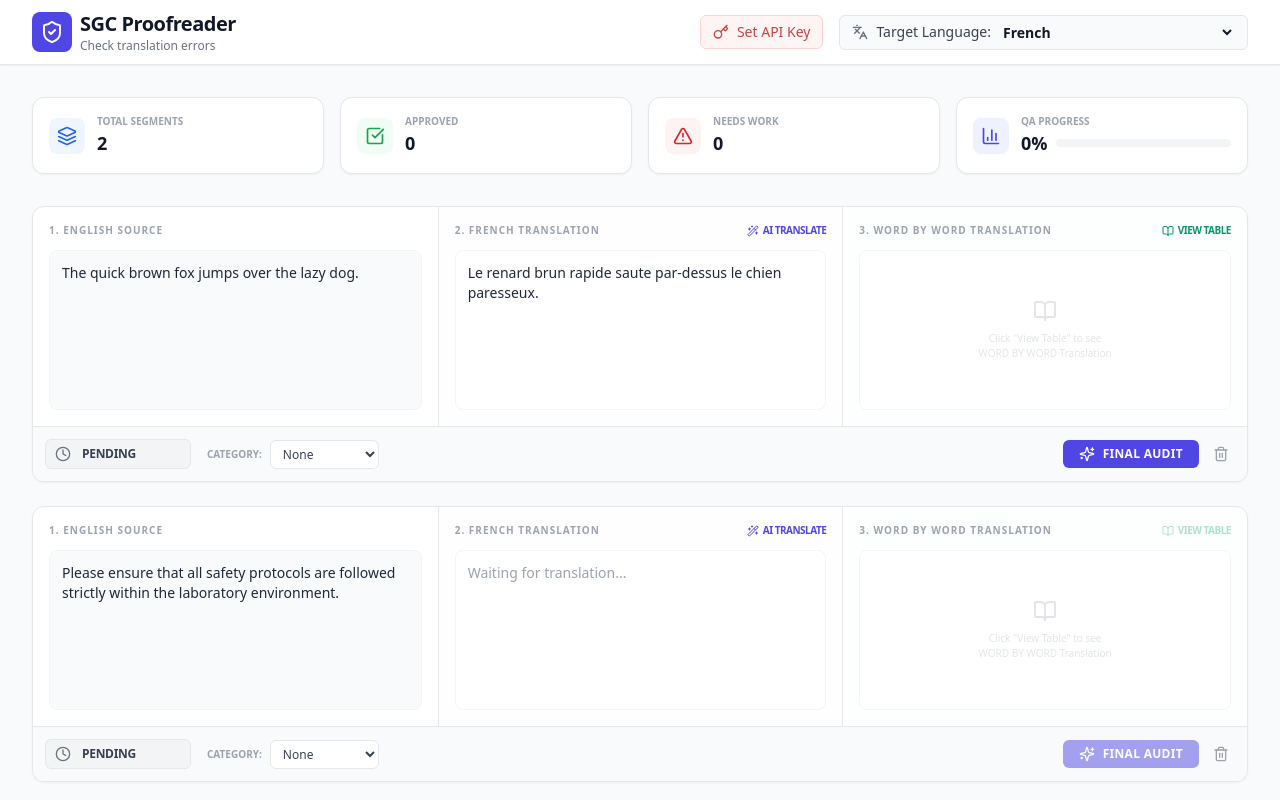
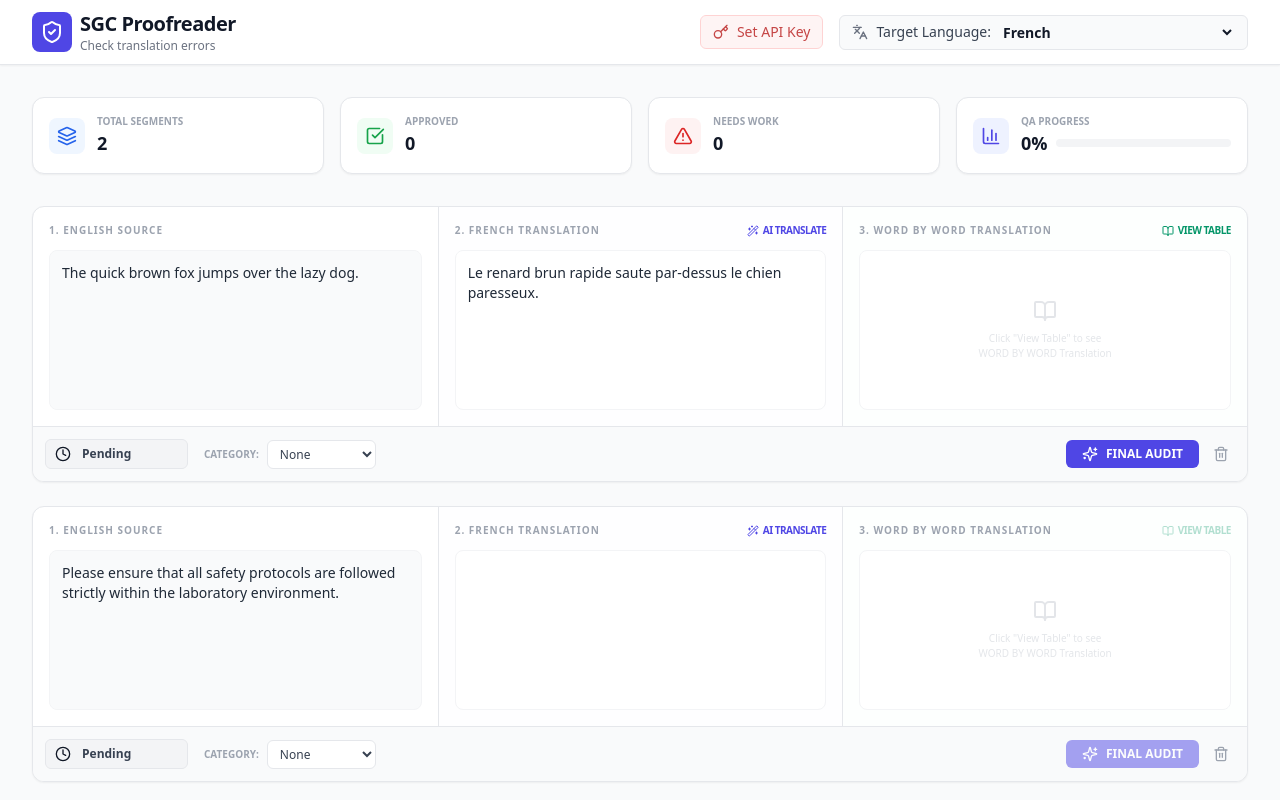
Before and after one commit to AlimaTABS/Proofreader-AI-v0.1, a React (Vite) app: page / in a window 1280 px wide. Shown: the top 800 px of the page. Built offline with nearby package versions, Linux system fonts and the light colour scheme.

Commit message:
Update SegmentRow.tsx

```diff
--- a/components/SegmentRow.tsx
+++ b/components/SegmentRow.tsx
@@ -1,6 +1,6 @@
 
 import React from 'react';
-import { Trash2, Sparkles, CheckCircle, AlertCircle, Clock, BookOpen, Wand2 } from 'lucide-react';
+import { Trash2, Sparkles, CheckCircle, AlertCircle, Clock, BookOpen, Wand2, LucideIcon } from 'lucide-react';
 import { Segment, SegmentStatus, SegmentCategory } from '../types';
 
 interface SegmentRowProps {
@@ -32,24 +32,23 @@ export const SegmentRow: React.FC<SegmentRowProps> = ({
     }
   };
 
-  const StatusIcon = {
+  const statusIcons: Record<SegmentStatus, LucideIcon> = {
     [SegmentStatus.Approved]: CheckCircle,
     [SegmentStatus.NeedsWork]: AlertCircle,
     [SegmentStatus.Reviewed]: CheckCircle,
     [SegmentStatus.Pending]: Clock,
-  }[segment.status];
+  };
 
+  const StatusIcon = statusIcons[segment.status] || Clock;
   const isRtl = ['Arabic', 'Urdu', 'Persian', 'Hebrew'].includes(targetLanguage);
 
-  // Helper to parse Markdown table from Gemini
   const renderWordTable = (markdown: string) => {
-    // If it's an error message rather than a table, show it as text
     if (!markdown.includes('|')) {
         return <div className="text-[11px] text-red-500 font-medium p-2 bg-red-50 rounded border border-red-100">{markdown}</div>;
     }
 
     const rows = markdown.trim().split('\n').filter(row => row.includes('|') && !row.includes('---'));
-    if (rows.length < 1) return <div className="text-xs text-gray-500 italic">Formatting breakdown...</div>;
+    if (rows.length < 1) return <div className="text-xs text-gray-500 italic">Processing...</div>;
 
     const tableData = rows.map(row =>
       row.split('|').map(cell => cell.trim()).filter(cell => cell !== '')
@@ -86,24 +85,18 @@ export const SegmentRow: React.FC<SegmentRowProps> = ({
 
   return (
     <div className="bg-white rounded-xl shadow-sm border border-gray-200 overflow-hidden transition-all duration-200 hover:shadow-md mb-6">
-
-      {/* Three-Pane Comparison Area */}
       <div className="grid grid-cols-1 lg:grid-cols-3 divide-y lg:divide-y-0 lg:divide-x divide-gray-200">
-
-        {/* Pane 1: Source */}
         <div className="p-4 flex flex-col gap-2">
           <div className="flex justify-between items-center mb-1">
             <span className="text-[10px] font-bold text-gray-400 uppercase tracking-widest">1. English Source</span>
           </div>
           <textarea
-            className="w-full min-h-[160px] p-3 text-sm text-gray-800 bg-gray-50 border border-gray-100 rounded-lg focus:ring-2 focus:ring-indigo-500 outline-none resize-none transition-all"
-            placeholder="Enter source text..."
+            className="w-full min-h-[160px] p-3 text-sm text-gray-800 bg-gray-50 border border-gray-100 rounded-lg focus:ring-2 focus:ring-indigo-500 outline-none resize-none"
             value={segment.sourceText}
             onChange={(e) => onUpdate(segment.id, { sourceText: e.target.value })}
           />
         </div>
 
-        {/* Pane 2: AI Translation */}
         <div className="p-4 flex flex-col gap-2 bg-slate-50/20">
           <div className="flex justify-between items-center mb-1">
             <span className="text-[10px] font-bold text-gray-400 uppercase tracking-widest">2. {targetLanguage} Translation</span>
@@ -116,15 +109,13 @@ export const SegmentRow: React.FC<SegmentRowProps> = ({
             </button>
           </div>
           <textarea
-            className="w-full min-h-[160px] p-3 text-sm text-gray-800 bg-white border border-gray-100 rounded-lg focus:ring-2 focus:ring-indigo-500 outline-none resize-none transition-all"
-            placeholder={`Waiting for translation...`}
+            className="w-full min-h-[160px] p-3 text-sm text-gray-800 bg-white border border-gray-100 rounded-lg focus:ring-2 focus:ring-indigo-500 outline-none resize-none"
             value={segment.targetText}
             onChange={(e) => onUpdate(segment.id, { targetText: e.target.value })}
             dir={isRtl ? 'rtl' : 'ltr'}
           />
         </div>
 
-        {/* Pane 3: WORD BY WORD Translation */}
         <div className="p-4 flex flex-col gap-2 bg-emerald-50/10">
           <div className="flex justify-between items-center mb-1">
             <span className="text-[10px] font-bold text-gray-400 uppercase tracking-widest">3. WORD BY WORD Translation</span>
@@ -149,24 +140,19 @@ export const SegmentRow: React.FC<SegmentRowProps> = ({
         </div>
       </div>
 
-      {/* Control Footer */}
       <div className="bg-gray-50 border-t border-gray-200 p-3 flex flex-wrap items-center justify-between gap-4">
         <div className="flex items-center gap-4">
           <div className="relative">
             <select
               value={segment.status}
               onChange={(e) => onUpdate(segment.id, { status: e.target.value as SegmentStatus })}
-              className={`appearance-none pl-9 pr-8 py-1.5 rounded-md text-xs font-bold border focus:ring-2 focus:ring-indigo-500 outline-none cursor-pointer uppercase tracking-tight ${getStatusColor(segment.status)}`}
+              className={`appearance-none pl-9 pr-8 py-1.5 rounded-md text-xs font-bold border ${getStatusColor(segment.status)}`}
             >
               {Object.values(SegmentStatus).map((status) => (
                 <option key={status} value={status}>{status}</option>
               ))}
             </select>
-            <StatusIcon className={`absolute left-2.5 top-1/2 -translate-y-1/2 w-4 h-4 pointer-events-none ${
-              segment.status === SegmentStatus.NeedsWork ? 'text-red-600' :
-              segment.status === SegmentStatus.Approved ? 'text-green-600' :
-              'text-gray-500'
-            }`} />
+            <StatusIcon className={`absolute left-2.5 top-1/2 -translate-y-1/2 w-4 h-4 pointer-events-none ${segment.status === SegmentStatus.NeedsWork ? 'text-red-600' : ''}`} />
           </div>
 
           <div className="flex items-center gap-2">
@@ -174,7 +160,7 @@ export const SegmentRow: React.FC<SegmentRowProps> = ({
             <select
               value={segment.category}
               onChange={(e) => onUpdate(segment.id, { category: e.target.value as SegmentCategory })}
-              className="bg-white border border-gray-200 text-gray-700 text-xs font-medium rounded-md py-1 px-2 focus:ring-2 focus:ring-indigo-500 outline-none"
+              className="bg-white border border-gray-200 text-gray-700 text-xs font-medium rounded-md py-1 px-2"
             >
               {Object.values(SegmentCategory).map((cat) => (
                 <option key={cat} value={cat}>{cat}</option>
@@ -187,34 +173,23 @@ export const SegmentRow: React.FC<SegmentRowProps> = ({
             <button
                 onClick={() => onRunAnalysis(segment.id)}
                 disabled={segment.isAnalyzing || !segment.sourceText || !segment.targetText}
-                className={`flex items-center gap-2 px-4 py-1.5 rounded-md text-xs font-bold text-white transition-all
-                    ${segment.isAnalyzing
-                        ? 'bg-indigo-400 cursor-wait'
-                        : 'bg-indigo-600 hover:bg-indigo-700'
-                    } disabled:opacity-50 uppercase tracking-wide`}
+                className="flex items-center gap-2 px-4 py-1.5 rounded-md text-xs font-bold text-white bg-indigo-600 hover:bg-indigo-700 disabled:opacity-50 uppercase"
             >
                 {segment.isAnalyzing ? 'Auditing...' : <><Sparkles className="w-4 h-4" /> Final Audit</>}
             </button>
-
-            <button
-                onClick={() => onDelete(segment.id)}
-                className="p-1.5 text-gray-400 hover:text-red-600 hover:bg-red-50 rounded-md transition-colors"
-            >
+            <button onClick={() => onDelete(segment.id)} className="p-1.5 text-gray-400 hover:text-red-600">
                 <Trash2 className="w-4 h-4" />
             </button>
         </div>
       </div>
 
-      {/* Audit Feedback Panel */}
       {segment.aiFeedback && (
         <div className="bg-indigo-50/30 border-t border-indigo-100 p-4">
             <div className="flex items-start gap-3">
                 <Sparkles className="w-4 h-4 text-indigo-400 mt-1" />
                 <div className="flex-1">
                     <h4 className="text-[10px] font-black text-indigo-900 mb-1 uppercase tracking-widest">Quality Audit Results</h4>
-                    <div className="text-sm text-gray-700 leading-relaxed whitespace-pre-line">
-                        {segment.aiFeedback}
-                    </div>
+                    <div className="text-sm text-gray-700 whitespace-pre-line">{segment.aiFeedback}</div>
                 </div>
             </div>
         </div>
```
